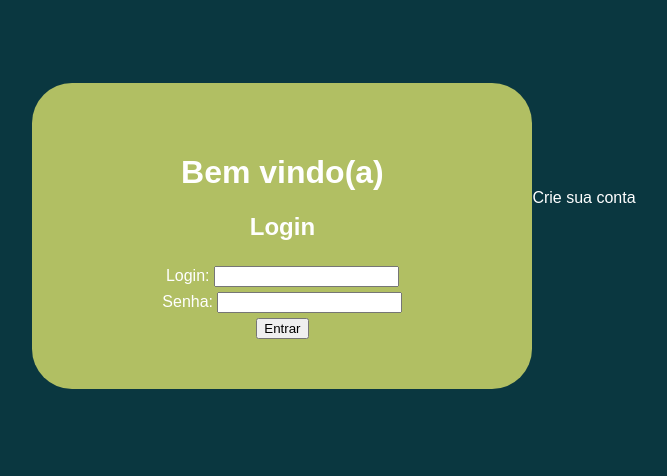
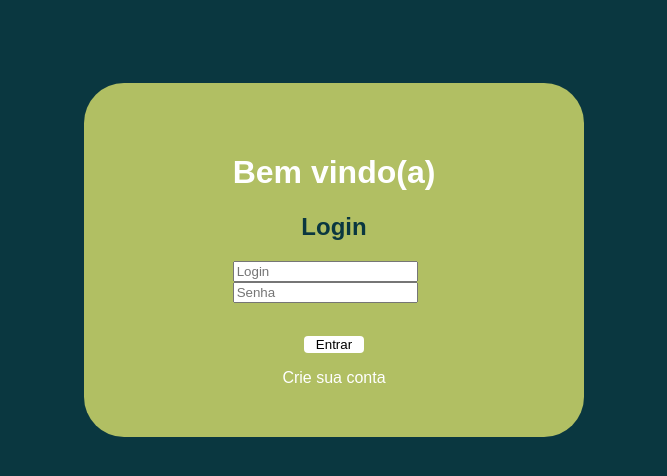
Before and after one commit to stefani-lima/sistema-avaliacoes, a PHP site: page / in a window 1280 px wide. Shown: the top 476 px of the page, without its empty margins (306-973 px from the left). Run offline with PHP 8.4, Linux system fonts and the light colour scheme; a stand-in replaces the project's code that opens the database connection.

Commit message:
feat: adicionado css em login, criar conta e dispositivos

```diff
--- a/app/views/auth/login.php
+++ b/app/views/auth/login.php
@@ -4,23 +4,30 @@
     <meta charset="UTF-8">
     <meta name="viewport" content="width=device-width, initial-scale=1.0">
     <title>Login</title>
-    <link rel="stylesheet" href="/css/style.css">
+    <link rel="stylesheet" href="css/style.css">
 </head>
 <body>
-    <div class="form login">
+    <div class="card login">
         <form action="?page=login" method="post">
             <h1>Bem vindo(a)</h1>
 
             <h2>Login</h2>
 
             <input type="hidden" name="id_usuario">
-            Login: <input type="text" name="login" id="login"><br>
-            Senha: <input type="password" name="senha" id="senha"><br>
-            <input type="submit" value="Entrar" id="env">
+            <div class="form_field">
+                <input type="text" placeholder="Login" name="login" id="login">
+            </div>
+
+            <div class="form_field">
+                <input type="password" placeholder="Senha" name="senha" id="senha"><br>
+            </div>
+
+            <input type="submit" value="Entrar" id="enviar">
 
         </form>
+
+        <a href="?page=usuario" id="criar">Crie sua conta</a>
     </div>
 
-    <a href="?page=usuario">Crie sua conta</a>
 </body>
 </html>
--- a/app/views/auth/usuario.php
+++ b/app/views/auth/usuario.php
@@ -4,11 +4,11 @@
     <meta charset="UTF-8">
     <meta name="viewport" content="width=device-width, initial-scale=1.0">
     <title>Criar Conta</title>
-    <link rel="stylesheet" href="/css/style.css">
+    <link rel="stylesheet" href="css/style.css">
 </head>
 <body>
     <form action="?page=usuario" method="post">
-        <div class="form criar_conta">
+        <div class="card criar_conta">
             <h1>Criar uma conta</h1>
             <div class="form_field">
                 <input class="form_input" placeholder="Nome completo" type="text" name="nome" id="nome">
--- a/app/views/avaliacao/formulario.php
+++ b/app/views/avaliacao/formulario.php
@@ -8,7 +8,7 @@
     <meta charset="UTF-8">
     <meta name="viewport" content="width=device-width, initial-scale=1.0">
     <title>Formulário</title>
-    <link rel="stylesheet" href="/css/style.css">
+    <link rel="stylesheet" href="css/style.css">
 </head>
 <body>
     <nav>
--- a/app/views/avaliacao/obrigado.php
+++ b/app/views/avaliacao/obrigado.php
@@ -4,7 +4,7 @@
     <meta charset="UTF-8">
     <meta name="viewport" content="width=device-width, initial-scale=1.0">
     <title>Agradecimento</title>
-    <link rel="stylesheet" href="/css/style.css">
+    <link rel="stylesheet" href="css/style.css">
 </head>
 <body>
     <nav>
--- a/app/views/avaliacao/selecionar.php
+++ b/app/views/avaliacao/selecionar.php
@@ -4,7 +4,7 @@
     <meta charset="UTF-8">
     <meta name="viewport" content="width=device-width, initial-scale=1.0">
     <title>Dispositivos</title>
-    <link rel="stylesheet" href="/css/style.css">
+    <link rel="stylesheet" href="css/style.css">
 </head>
 <body>
 
--- a/app/views/perguntas/index.php
+++ b/app/views/perguntas/index.php
@@ -4,7 +4,7 @@
     <meta charset="UTF-8">
     <meta name="viewport" content="width=device-width, initial-scale=1.0">
     <title>Perguntas</title>
-    <link rel="stylesheet" href="/css/style.css">
+    <link rel="stylesheet" href="css/style.css">
 </head>
 <body>
     <nav>
--- a/app/views/setores/index.php
+++ b/app/views/setores/index.php
@@ -4,7 +4,7 @@
     <meta charset="UTF-8">
     <meta name="viewport" content="width=device-width, initial-scale=1.0">
     <title>Setores</title>
-    <link rel="stylesheet" href="/css/style.css">
+    <link rel="stylesheet" href="css/style.css">
 </head>
 <body>
 
--- a/public/css/style.css
+++ b/public/css/style.css
@@ -8,19 +8,37 @@ body {
     justify-content: center;
 }
 
+h2 {
+    color: #0A3740;
+}
+
+table, th, td {
+    border: 2px solid;
+    border-collapse: separate;
+    border-radius: 10px;
+    border-spacing: 5px;
+}
+
+th, td {
+    padding: 10px;
+}
+
 a:link {
     color: white;
     text-decoration: none;
 }
+
+#criar:visited {
+    color: #0A3740;
+            /*#D6D578*/
+}
+
 a:visited {
-    color: #D6D578;
-}
-a:hover {
     color: #B1BF63;
 }
 
-input {
-    margin-top: 5px;
+a:hover {
+    color: whitesmoke;
 }
 
 #enviar {
@@ -33,7 +51,7 @@ input {
 
 }
 
-div.form {
+div.card {
     margin-top: 75px;
     background-color: #B1BF63;
     width: 400px;
@@ -55,5 +73,16 @@ div.form_field {
 }
 
 input.form_input{
-    width: 90%
+    width: 90%;
 }
+
+.menu ul {
+    list-style: none;
+    display: flex;
+    position: fixed;
+    top: 0;
+    width: 100%;
+}
+.menu li {
+    margin-right: 20px;
+}
```
Also changed, not shown: app/views/dispositivos/index.php (+15 -7 lines).
